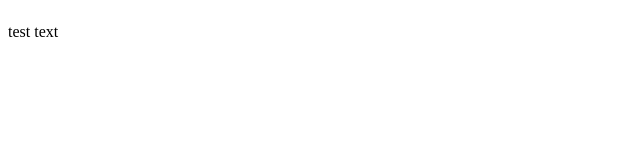
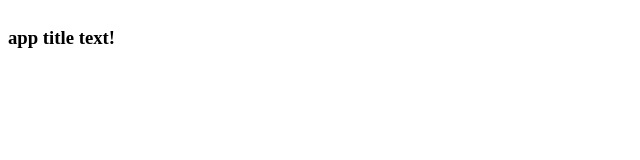
Before and after one commit to imagineLife/wp-babel-react, a React app: page / in a window 1280 px wide. Shown: the top 160 px of the page, without its empty margins (0-640 px from the left). Built offline with nearby package versions, Linux system fonts and the light colour scheme.

Commit message:
renders Title Component

```diff
--- a/src/App.js
+++ b/src/App.js
@@ -1,11 +1,13 @@
 import React from "react";
 import ReactDOM from "react-dom";
+import Title from './components/Title'
+
 const App = ({pText}) => {
+  let titleText = 'app title text!'
   	return (
-	    <div>
-	      <p>{pText}</p>
-	    </div>
+	    <Title text={titleText} />
 	  );
 };
+
 export default App;
-ReactDOM.render(<App pText={'test text'}/>, document.getElementById("app"));
+ReactDOM.render(<App />, document.getElementById("app"));
```
